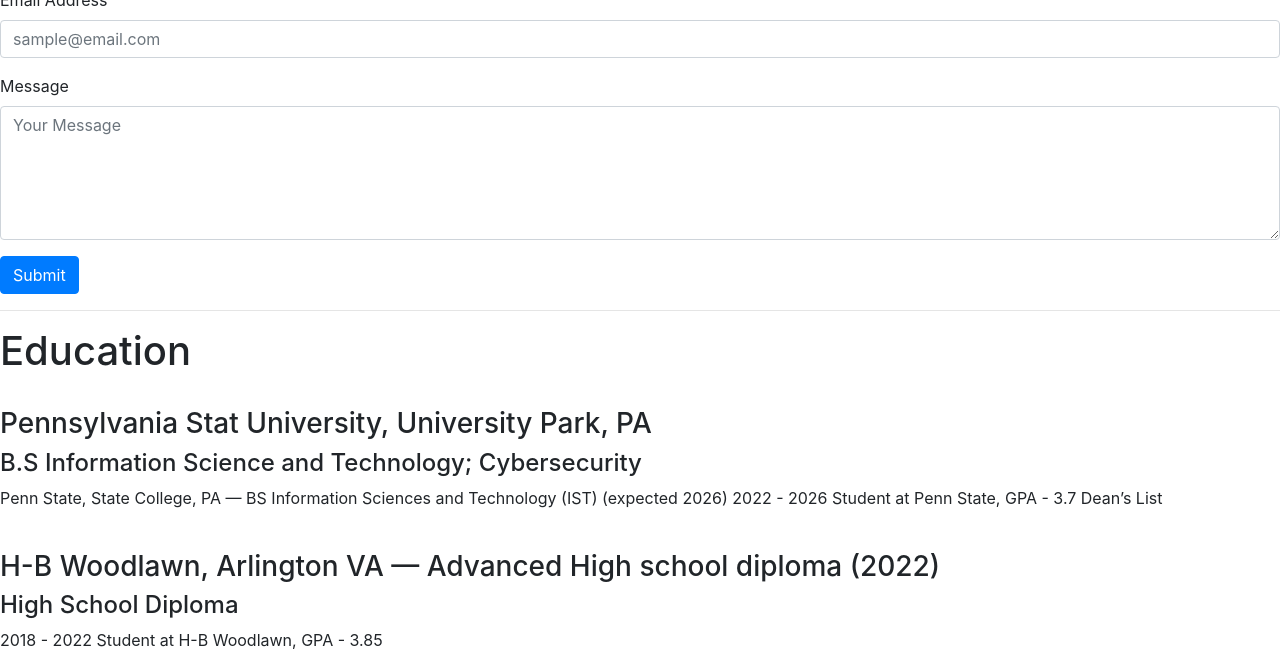
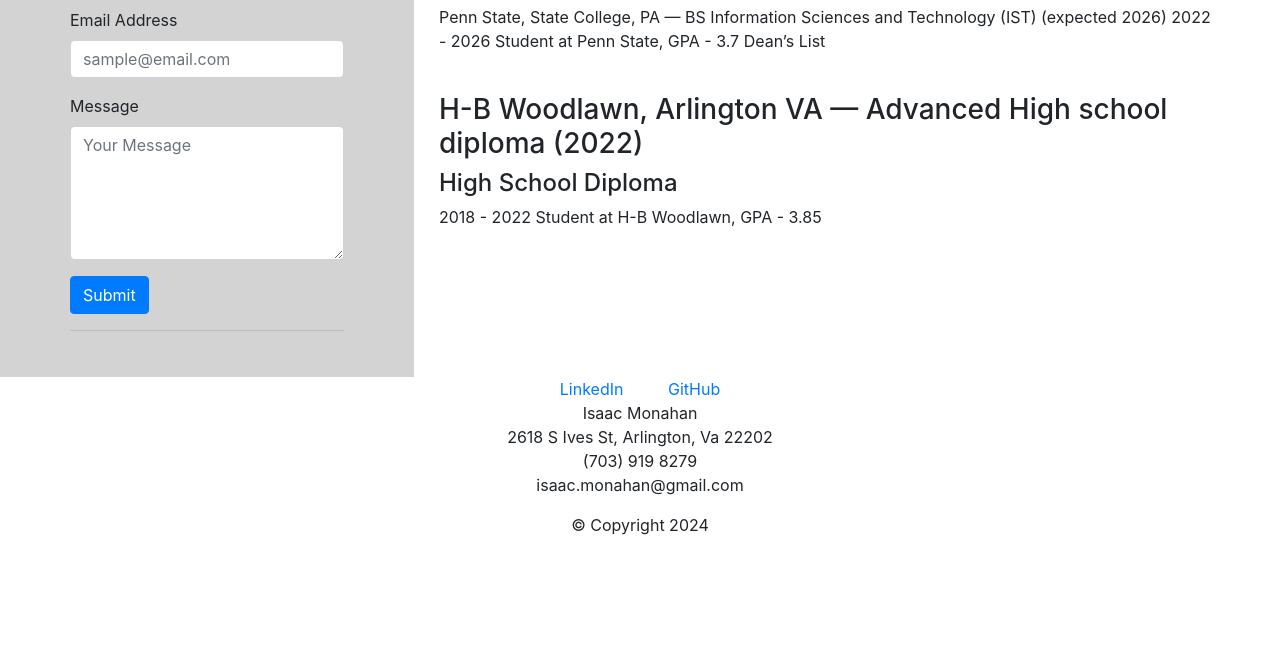
Before and after one commit to moonisaac/soloProject1, a plain HTML site: page education.html in a window 1280 px wide. Shown: the part 463-1130 px from the top of the page. After the commit the page ends 1016 px from the top, so only its background shows below. Drawn offline with nearby package versions, Linux system fonts and the light colour scheme; the site is published under a folder, as on GitHub Pages, so addresses that start at the root find nothing; no server answers.

Commit message:
formatting

```diff
--- a/education.html
+++ b/education.html
@@ -4,7 +4,7 @@
     <meta charset="UTF-8">
     <title>Isaac Monahan</title>
     <link rel="stylesheet" href="https://cdn.jsdelivr.net/npm/bootstrap@4.3.1/dist/css/bootstrap.min.css" integrity="sha384-ggOyR0iXCbMQv3Xipma34MD+dH/1fQ784/j6cY/iJTQUOhcWr7x9JvoRxT2MZw1T" crossorigin="anonymous">
-    <link rel="stylesheet" href="/resources/styles/styles.css">
+    <link rel="stylesheet" href="resources/styles/styles.css">
 </head>
 <body>
 
```
